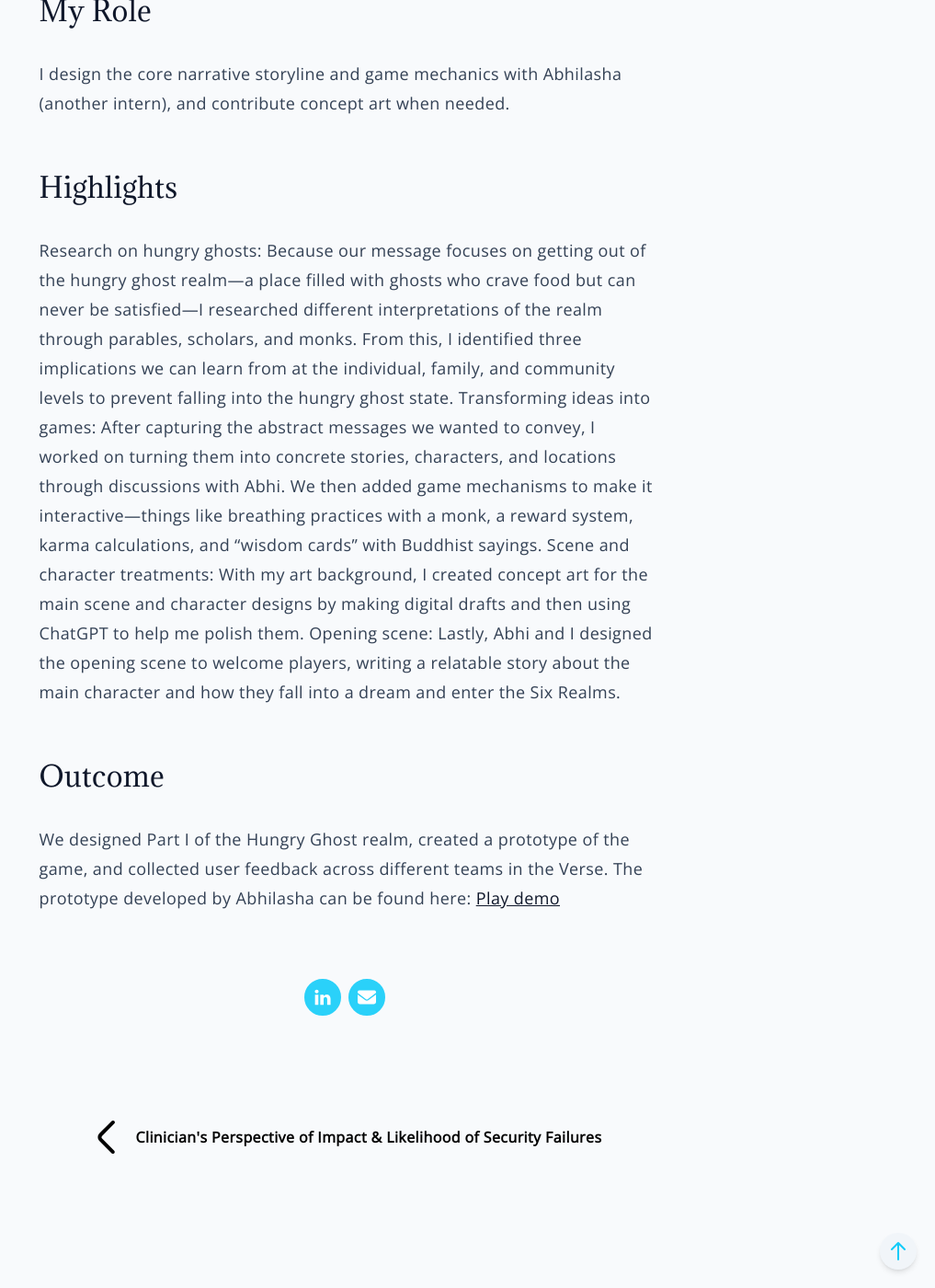
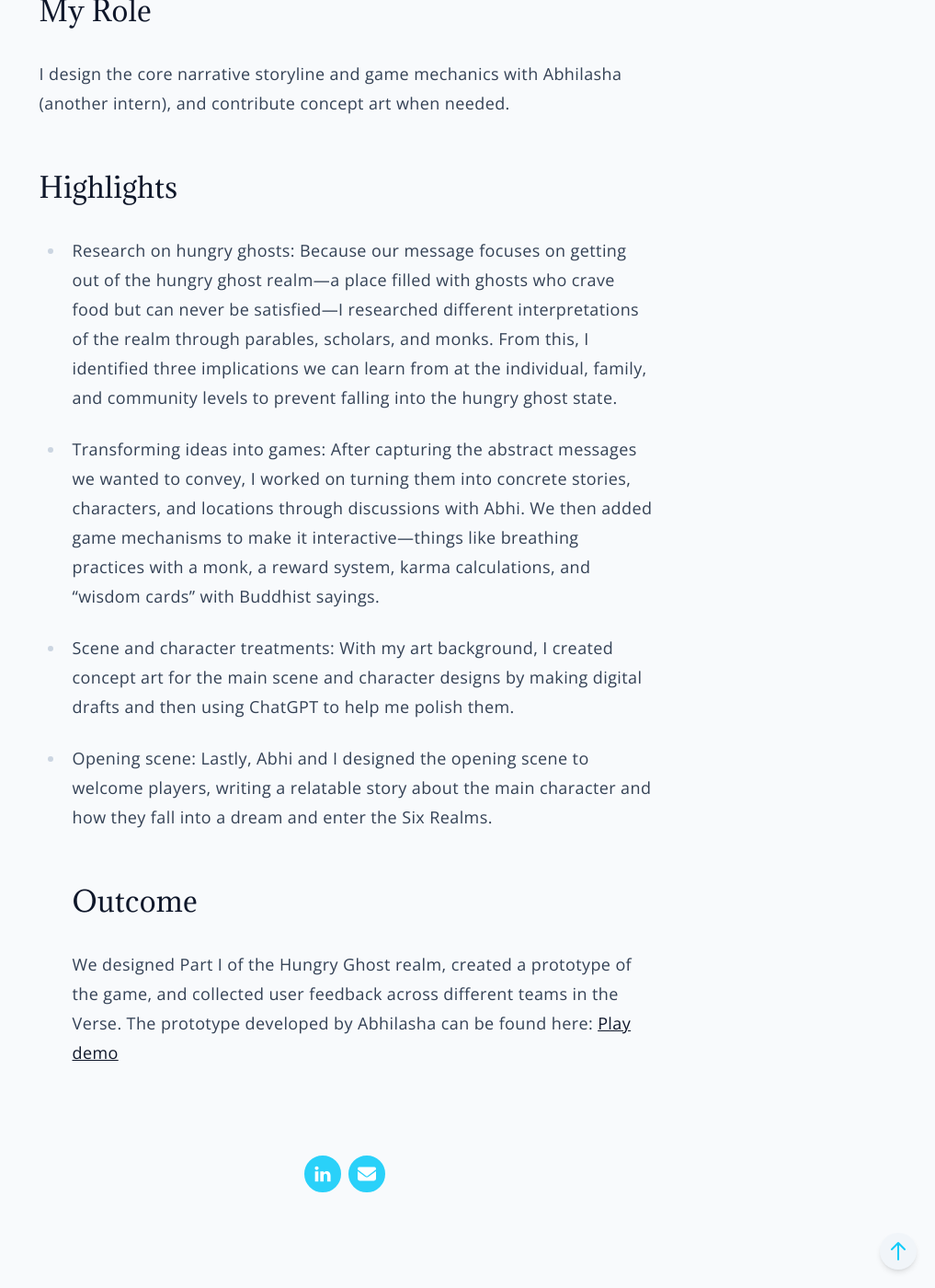
Before and after one commit to catapplesofa/portfolio, a Jekyll site: the page built from _posts/2025-12-06-karmagame.md, in a window 1280 px wide and 1400 px high, scrolled down 856 px. Shown: the whole window at 92% size, without its empty margins (263-1280 px from the left). Built offline with Jekyll 4.4.1, drawn with Linux system fonts in a browser that asks for light colours.

```diff
--- a/_posts/2025-12-06-karmagame.md
+++ b/_posts/2025-12-06-karmagame.md
@@ -18,13 +18,16 @@ comments: true
 ## My Role
  I design the core narrative storyline and game mechanics with Abhilasha (another intern), and contribute concept art when needed.
 ## Highlights
-Research on hungry ghosts:
+- Research on hungry ghosts:
  Because our message focuses on getting out of the hungry ghost realm—a place filled with ghosts who crave food but can never be satisfied—I researched different interpretations of the realm through parables, scholars, and monks. From this, I identified three implications we can learn from at the individual, family, and community levels to prevent falling into the hungry ghost state.
-Transforming ideas into games:
+
+- Transforming ideas into games:
  After capturing the abstract messages we wanted to convey, I worked on turning them into concrete stories, characters, and locations through discussions with Abhi. We then added game mechanisms to make it interactive—things like breathing practices with a monk, a reward system, karma calculations, and “wisdom cards” with Buddhist sayings.
-Scene and character treatments:
+
+- Scene and character treatments:
  With my art background, I created concept art for the main scene and character designs by making digital drafts and then using ChatGPT to help me polish them.
-Opening scene:
+
+- Opening scene:
  Lastly, Abhi and I designed the opening scene to welcome players, writing a relatable story about the main character and how they fall into a dream and enter the Six Realms.
 ## Outcome
  We designed Part I of the Hungry Ghost realm, created a prototype of the game, and collected user feedback across different teams in the Verse. The prototype developed by Abhilasha can be found here: [Play demo](https://www.figma.com/proto/zCZo4arEJt6JmmqXKh0C8d/The-Verse?page-id=0%3A1&node-id=813-2902&viewport=11638%2C-5529%2C0.25&t=LZlEzFFyR5XTDeF5-1&scaling=contain&content-scaling=fixed&starting-point-node-id=813%3A2902)
```
